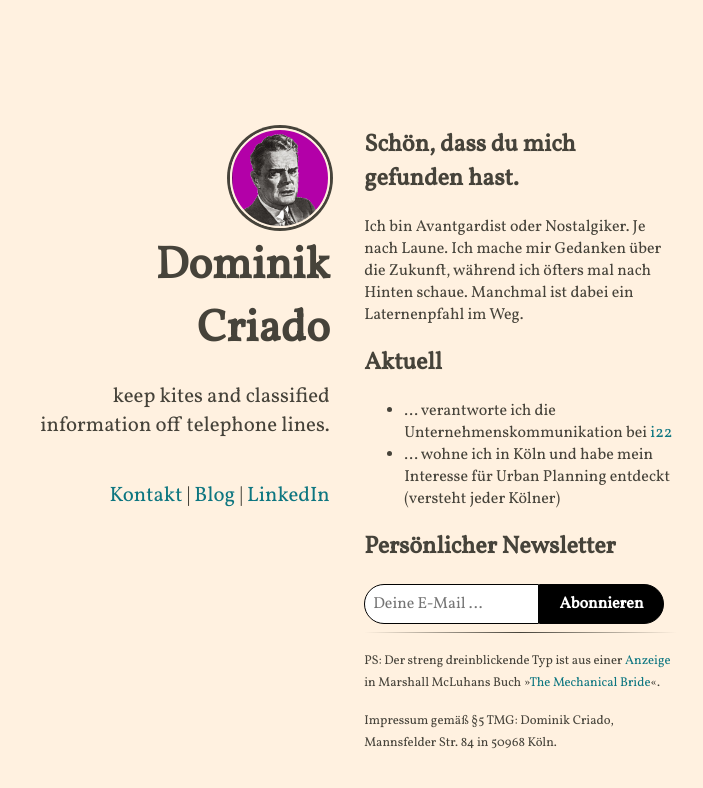
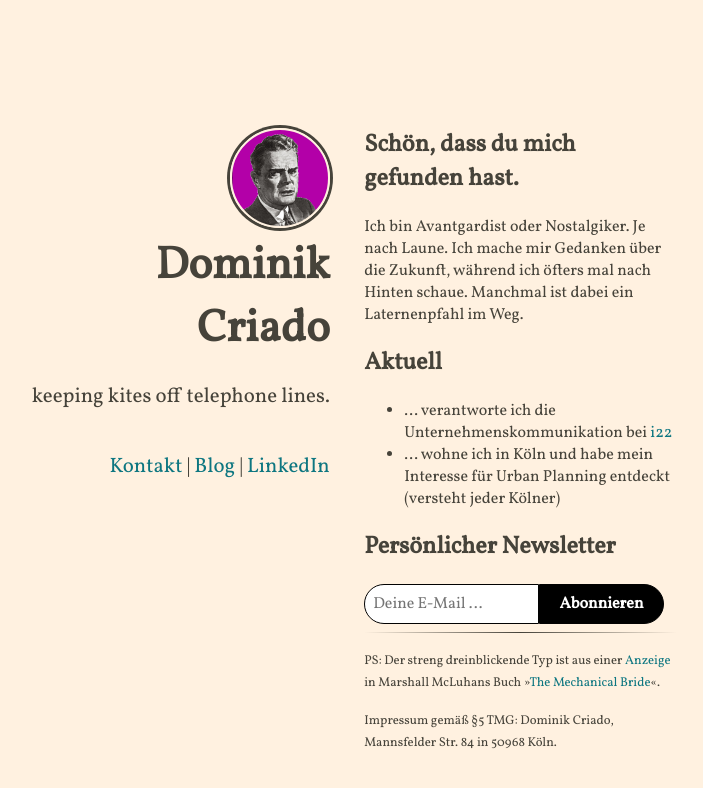
Before and after one commit to dom543/old-website, a Jekyll site: the page built from index.html, in a window 1280 px wide. Shown: the top 788 px of the page, without its empty margins (303-1006 px from the left). Built offline with Jekyll 4.4.1, drawn with Linux system fonts in a browser that asks for light colours.

Commit message:
Update _config.yml

```diff
--- a/_config.yml
+++ b/_config.yml
@@ -9,7 +9,7 @@ compass:
   # author will appear under the avatar (optional)
   author: "Dominik Criado"
   # tagline will appear under the title (optional)
-  tagline: "keep kites and classified information off telephone lines."
+  tagline: "keeping kites off telephone lines."
   # if include_content is true, the contents of the content.html include will be
   # added right above the generated item list, if present
   include_content: true
```
